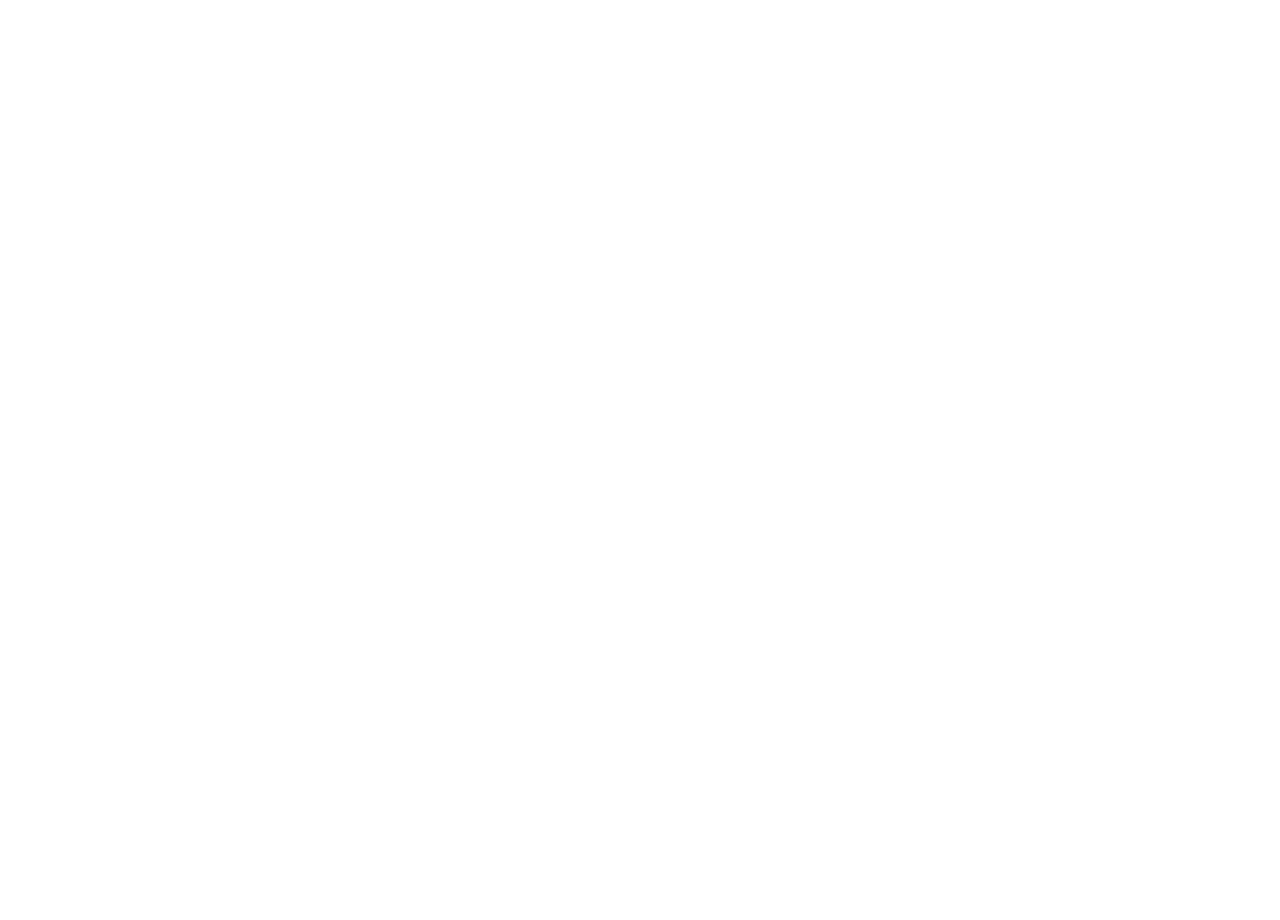
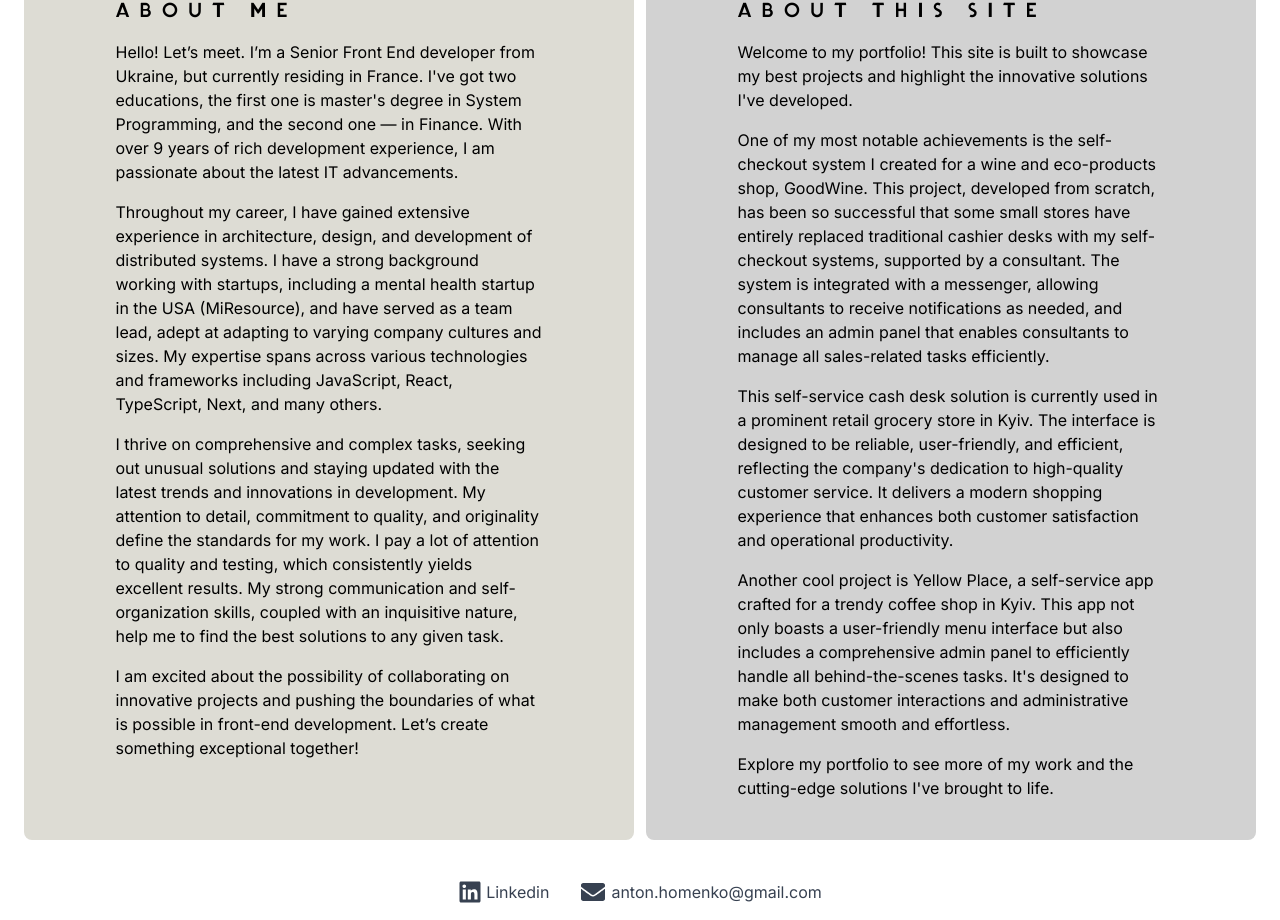
Before and after one commit to Toxio/it-genius, a Next.js app: page /about in a window 1280 px wide. Shown: the part 476-1396 px from the top of the page. Before the commit the page ends 800 px from the top, so only its background shows below. Built offline with nearby package versions, Linux system fonts and the light colour scheme.

Commit message:
Add about page and header

```diff
--- a/src/app/about/page.tsx
+++ b/src/app/about/page.tsx
@@ -1,3 +1,126 @@
+import Image from 'next/image';
+import Link from 'next/link';
+import { FaEnvelope } from 'react-icons/fa';
+import { LinkedInLink } from '@/app/shared/components/LinkedInLink';
+import myPortrait from '@/app/static/assets/myPortrait.jpg';
+
 export default function Page() {
-  return <div>My About Page</div>;
+  return (
+    <main className="min-h-screen flex flex-col items-center ">
+      <nav className="fixed top-0 left-0 w-full bg-white shadow-md z-20 font-[Jaden] text-xs">
+        <ul className="flex items-center p-4">
+          <li>
+            <Link href="/" className="text-gray-700 hover:text-black ml-1.5">
+              Back
+            </Link>
+          </li>
+        </ul>
+      </nav>
+
+      <div className="flex  flex-col items-center">
+        <h1 className="text-xl font-bold text-center mt-20 mb-4 md:mb-10 md:mt-24 md:tracking-[40px] font-[Jaden]">
+          Anton Khomenko
+        </h1>
+        <Image
+          src={myPortrait}
+          alt={'screen'}
+          width={250}
+          className="rounded-xl"
+        />
+        <div className="px-6 md:text-lg mt-10 flex flex-col md:flex-row justify-between">
+          <div className="bg-[#dddcd4] rounded-lg py-10 md:w-1/2">
+            <div className="m-auto w-[70%] space-y-4 text-base">
+              <h2 className="font-[Jaden] tracking-[10px] mb-4">about me</h2>
+              <p className="">
+                Hello! Let’s meet. I’m a Senior Front End developer from
+                Ukraine, but currently residing in France. I've got two
+                educations, the first one is master's degree in System
+                Programming, and the second one — in Finance. With over 9 years
+                of rich development experience, I am passionate about the latest
+                IT advancements.
+              </p>
+              <p className="">
+                Throughout my career, I have gained extensive experience in
+                architecture, design, and development of distributed systems. I
+                have a strong background working with startups, including a
+                mental health startup in the USA (MiResource), and have served
+                as a team lead, adept at adapting to varying company cultures
+                and sizes. My expertise spans across various technologies and
+                frameworks including JavaScript, React, TypeScript, Next, and
+                many others.
+              </p>
+              <p className="">
+                I thrive on comprehensive and complex tasks, seeking out unusual
+                solutions and staying updated with the latest trends and
+                innovations in development. My attention to detail, commitment
+                to quality, and originality define the standards for my work. I
+                pay a lot of attention to quality and testing, which
+                consistently yields excellent results. My strong communication
+                and self-organization skills, coupled with an inquisitive
+                nature, help me to find the best solutions to any given task.
+              </p>
+              <p className="">
+                I am excited about the possibility of collaborating on
+                innovative projects and pushing the boundaries of what is
+                possible in front-end development. Let’s create something
+                exceptional together!
+              </p>
+            </div>
+          </div>
+          <div className="md:ml-3 mt-6 md:mt-0 md:w-1/2 bg-[#d2d2d2] rounded-lg py-10">
+            <div className="m-auto w-[70%] space-y-4 text-base">
+              <h2 className="font-[Jaden] tracking-[10px] mb-4">
+                about this site
+              </h2>
+              <p>
+                Welcome to my portfolio! This site is built to showcase my best
+                projects and highlight the innovative solutions I've developed.
+              </p>
+              <p>
+                One of my most notable achievements is the self-checkout system
+                I created for a wine and eco-products shop, GoodWine. This
+                project, developed from scratch, has been so successful that
+                some small stores have entirely replaced traditional cashier
+                desks with my self-checkout systems, supported by a consultant.
+                The system is integrated with a messenger, allowing consultants
+                to receive notifications as needed, and includes an admin panel
+                that enables consultants to manage all sales-related tasks
+                efficiently.
+              </p>
+              <p>
+                This self-service cash desk solution is currently used in a
+                prominent retail grocery store in Kyiv. The interface is
+                designed to be reliable, user-friendly, and efficient,
+                reflecting the company's dedication to high-quality customer
+                service. It delivers a modern shopping experience that enhances
+                both customer satisfaction and operational productivity.
+              </p>
+              <p>
+                Another cool project is Yellow Place, a self-service app crafted
+                for a trendy coffee shop in Kyiv. This app not only boasts a
+                user-friendly menu interface but also includes a comprehensive
+                admin panel to efficiently handle all behind-the-scenes tasks.
+                It's designed to make both customer interactions and
+                administrative management smooth and effortless.
+              </p>
+              <p>
+                Explore my portfolio to see more of my work and the cutting-edge
+                solutions I've brought to life.
+              </p>
+            </div>
+          </div>
+        </div>
+        <div className="flex my-4 space-x-8 mt-10">
+          <LinkedInLink text="Linkedin" color="black" />
+          <a
+            href="mailto:anton.homenko@gmail.com"
+            className="text-gray-700 hover:text-black flex items-center"
+          >
+            <FaEnvelope size={24} />
+            <span className="ml-1.5">anton.homenko@gmail.com</span>
+          </a>
+        </div>
+      </div>
+    </main>
+  );
 }
--- a/src/app/goodWine/GoodWine.tsx
+++ b/src/app/goodWine/GoodWine.tsx
@@ -29,6 +29,9 @@
 
   return (
     <>
+      <h1 className="text-xl font-bold text-center mt-20 mb-4 md:mb-10 md:mt-24 md:tracking-[40px] font-[Jaden]">
+        GoodWine
+      </h1>
       <div className="flex flex-col md:flex-row mx-2 uppercase">
         <p className="text-[10px] block md:hidden mb-4 text-center mx-10">
           {text.goodwine.presentation}
--- a/src/app/page.tsx
+++ b/src/app/page.tsx
@@ -1,3 +1,4 @@
+import Link from 'next/link';
 import { LinkedInLink } from '@/app/shared/components/LinkedInLink';
 import { GoodWine } from '@/app/goodWine';
 import { YellowPlace } from '@/app/yellowPlace';
@@ -19,19 +20,41 @@
   };
 
   return (
-    <main className="min-h-screen flex flex-col items-center ">
-      <h1 className="text-xl font-bold text-center my-6 md:my-14 md:tracking-[40px] font-[Jaden]">
-        GoodWine
-      </h1>
-      <GoodWine text={text} />
+    <main className="min-h-screen flex flex-col items-center">
+      <nav className="fixed top-0 left-0 w-full bg-white shadow-md z-20 font-[Jaden] text-xs">
+        <ul className="flex justify-between items-center p-4">
+          <div className="flex space-x-4 ml-1.5">
+            <li>
+              <a href="#goodwine" className="text-gray-700 hover:text-black">
+                GoodWine
+              </a>
+            </li>
+            <li>
+              <a href="#yellowplace" className="text-gray-700 hover:text-black">
+                Yellow Place
+              </a>
+            </li>
+          </div>
+          <div className="mr-1.5">
+            <li>
+              <Link href="/about" className="text-gray-700 hover:text-black">
+                About
+              </Link>
+            </li>
+          </div>
+        </ul>
+      </nav>
 
-      <h1 className="text-xl font-bold text-center my-6 md:my-14 md:tracking-[40px] font-[Jaden]">
-        Yellow Place
-      </h1>
-      <YellowPlace text={text} />
+      <div id="goodwine">
+        <GoodWine text={text} />
+      </div>
+
+      <div id="yellowplace">
+        <YellowPlace text={text} />
+      </div>
 
       <div className="my-4">
-        <LinkedInLink />
+        <LinkedInLink text="Connect with me on LinkedIn" />
       </div>
     </main>
   );
--- a/src/app/shared/components/LinkedInLink.tsx
+++ b/src/app/shared/components/LinkedInLink.tsx
@@ -1,15 +1,25 @@
 import { FaLinkedin } from 'react-icons/fa';
 
-export function LinkedInLink() {
+type LinkedInLinkProps = {
+  text?: string;
+  color?: 'blue' | 'black';
+};
+
+export function LinkedInLink({ text, color = 'blue' }: LinkedInLinkProps) {
+  const linkColorClass =
+    color === 'black'
+      ? 'text-gray-700 hover:text-black'
+      : 'text-blue-700 hover:text-blue-800';
+
   return (
     <a
       href="https://www.linkedin.com/in/anton-khomenko-front-dev/"
       target="_blank"
       rel="noopener noreferrer"
-      className="text-blue-700 hover:text-blue-800 flex items-center"
+      className={`${linkColorClass} flex items-center`}
     >
       <FaLinkedin size={24} />
-      <span className="ml-1">Connect with me on LinkedIn</span>
+      <span className="ml-1">{text}</span>
     </a>
   );
 }
--- a/src/app/styles/globals.css
+++ b/src/app/styles/globals.css
@@ -14,3 +14,7 @@
 body {
     font-family: 'Jaden', sans-serif;
 }
+
+html {
+    scroll-behavior: smooth;
+}
--- a/src/app/yellowPlace/YellowPlace.tsx
+++ b/src/app/yellowPlace/YellowPlace.tsx
@@ -1,3 +1,6 @@
+import Image from 'next/image';
+import coffeeImg from '@/app/static/assets/coffee.jpeg';
+import { CarouselComponent } from '@/app/shared/components/CarouselComponent';
 import yp1Img from '@/app/static/assets/yp1.png';
 import yp2Img from '@/app/static/assets/yp2.png';
 import yp3Img from '@/app/static/assets/yp3.png';
@@ -5,9 +8,6 @@
 import yp5Img from '@/app/static/assets/yp5.png';
 import yp6Img from '@/app/static/assets/yp6.png';
 import yp7Img from '@/app/static/assets/yp7.png';
-import Image from 'next/image';
-import coffeeImg from '@/app/static/assets/coffee.jpeg';
-import { CarouselComponent } from '@/app/shared/components/CarouselComponent';
 
 type TextProps = {
   text: {
@@ -21,6 +21,10 @@
   const coffeeImages = [yp1Img, yp2Img, yp3Img, yp4Img, yp5Img, yp6Img, yp7Img];
 
   return (
+    <>
+      <h1 className="text-xl font-bold text-center mt-6 mb-4 md:my-10 md:tracking-[40px] font-[Jaden]">
+        Yellow Place
+      </h1>
       <div className="flex flex-col md:flex-row mx-2 uppercase">
         <p className="text-[10px] mb-2.5 mx-10 text-center block md:hidden">
           {text.yellowPlace.presentation}
@@ -43,5 +47,6 @@
           </div>
         </div>
       </div>
+    </>
   );
 }
```
Also changed, not shown: src/app/static/assets/myPortrait.jpg (added). Lines whose indentation alone changed are shown as unchanged.
